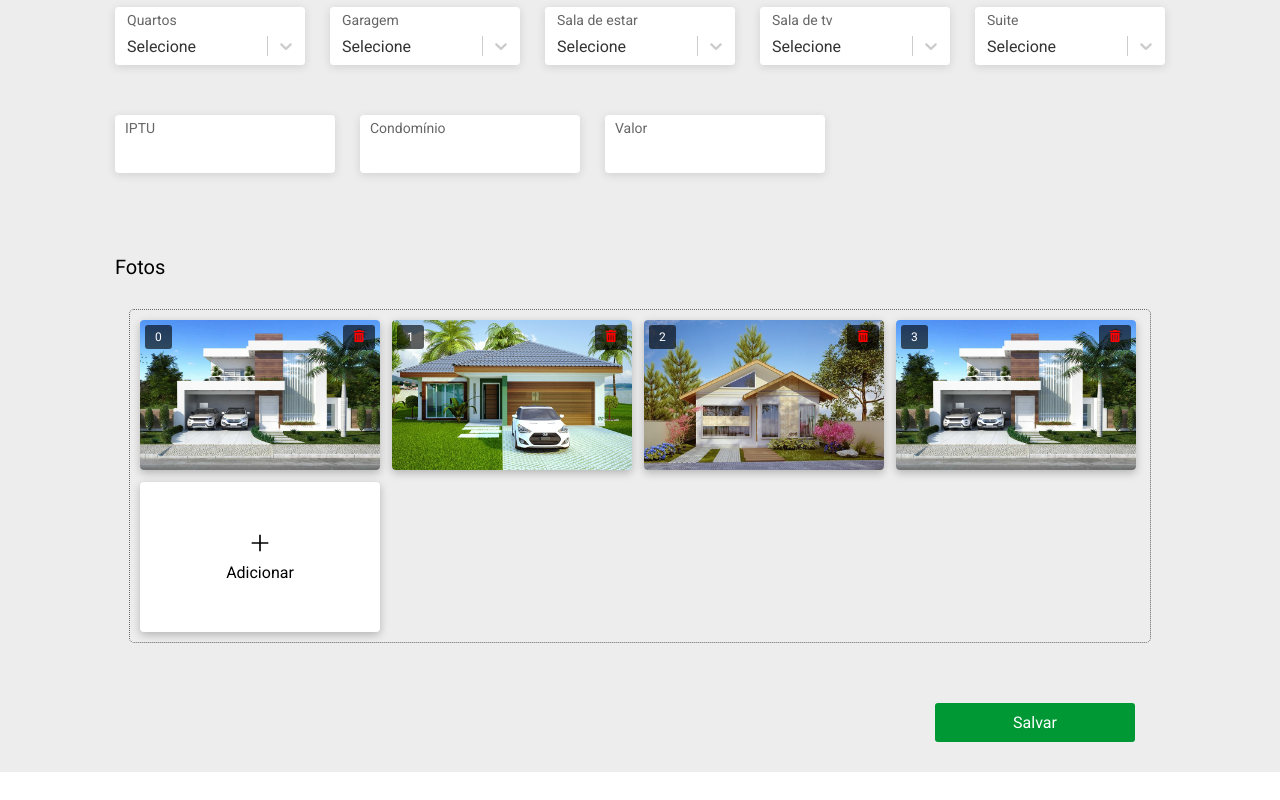
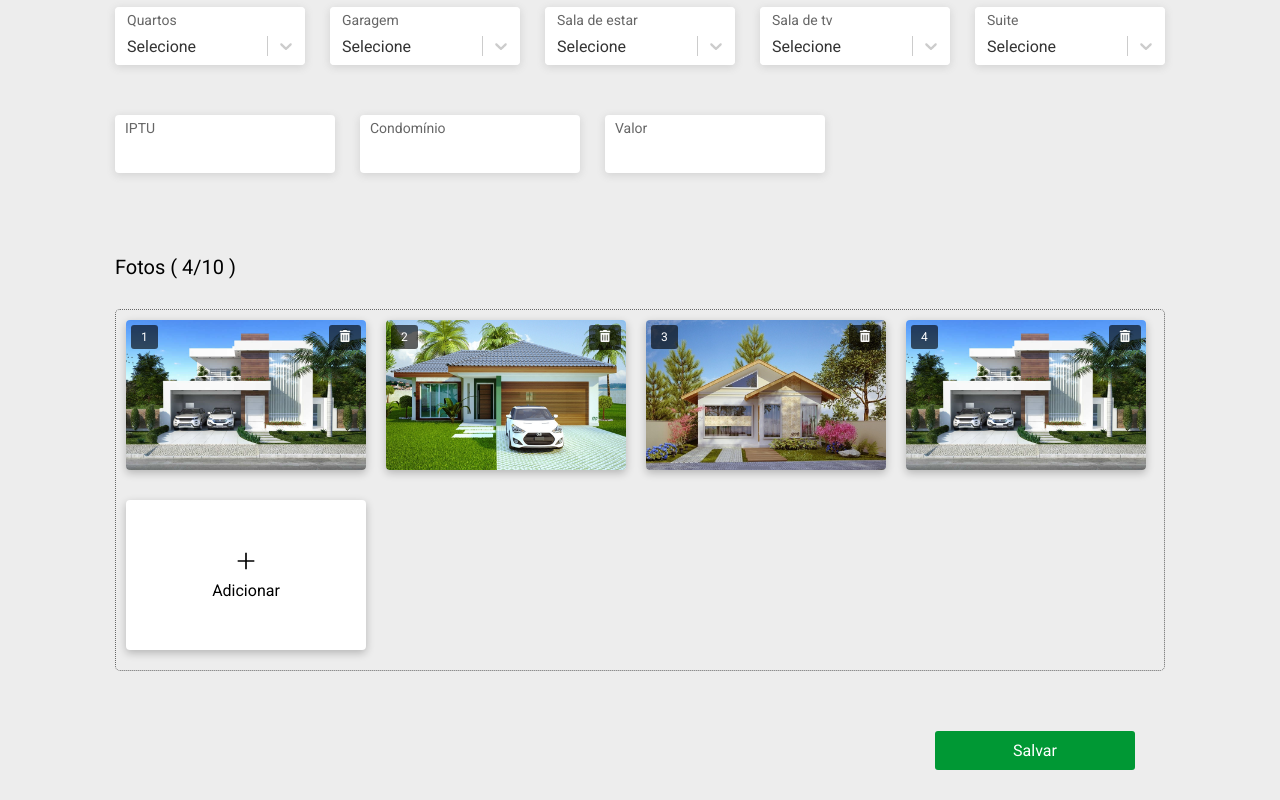
Before and after one commit to erickeira/imoveis, a Next.js app: page /admin/novoimovel in a window 1280 px wide. Shown: the part 810-1610 px from the top of the page. Before the commit the page ends 1582 px from the top, so only its background shows below. Built offline with nearby package versions, Linux system fonts and the light colour scheme.

Commit message:
grid fotos correto

```diff
--- a/pages/admin/components/fotos/fotos.module.scss
+++ b/pages/admin/components/fotos/fotos.module.scss
@@ -4,15 +4,15 @@
         margin: 10px 0;
     }
     .gridContainer{
-        min-height: 200px;
+        min-height: 340px;
         min-width: 300px;
-        max-width: 1000px;
+        max-width: 1050px;
         border: 1px dotted #666;
         margin: 30px auto;
         border-radius: 5px;
         position: relative;
         display: flex;
-        gap: 12px;
+        gap: 20px;
         flex-wrap: wrap;
         padding: 10px;
         .containerImagem{
@@ -48,9 +48,23 @@
                 top: 5px;
                 padding: 5px 10px;
                 border-radius: 3px;
+                color: rgb(247, 247, 247);
+                font-size: 12px;
+                cursor:auto;
+            }
+            .deleteContainer:hover{
                 color: rgb(255, 0, 0);
-                font-size: 12px;
             }
+            .imagem{
+                height: 100%;
+            }
+        }
+        .addContainer{
+            margin: auto;
+            flex-direction: column;
+            display: flex;
+            align-items: center;
+            gap: 20px;
         }
         .containerDragActive{
             position: absolute;
--- a/pages/admin/components/fotos/index.js
+++ b/pages/admin/components/fotos/index.js
@@ -6,19 +6,19 @@ import { FaTrashAlt } from 'react-icons/fa'
 import { useDrag, useDrop } from "react-dnd";
 import { useRef, useState, useCallback, createRef, useEffect } from 'react';
 import Dropzone, {useDropzone} from 'react-dropzone';
+import {BsCardImage} from 'react-icons/bs'
 
 export default function Fotos(props){
     const dropzoneRef = createRef();
     const { fotos, callbackchange } = props
-    console.log(fotos)
-    const [segurandoFoto, setSegurandoFoto] = useState(false)
+
     const onDrop = (files) => incluirFotos(files)
     function incluirFotos(files){
         files.map((file) => {
+            if(fotos.length == 10) return
             const reader = new FileReader();
             reader.onload = function (e) {
                 let novasImagens = fotos
-                // novasImagens.push(e.target.result)
                 novasImagens.push(e)
                 callbackchange(novasImagens)
             };
@@ -41,28 +41,17 @@ export default function Fotos(props){
         },
         onDrop,
         noClick: fotos.length ? true : false,
-        noDrag: segurandoFoto ? true : false,
+        noDrag: fotos.length ? true : false
     });
 
-    useEffect(() => {
-        if(segurandoFoto){
-            setTimeout(() => {
-                setSegurandoFoto(false)
-            }, 4000);
-        }
-    },[segurandoFoto])
-
     function mudarFotos(hoverItem, dragitem){
-        if(isDragActive) return
         let novasImagens = fotos
         let from = hoverItem.index
         let to = dragitem.index
         var el = novasImagens[from];
-        console.log(novasImagens)
         novasImagens.splice(from, 1);
         novasImagens.splice(to, 0, el);
         callbackchange(novasImagens)
-
     }
 
     function removerImagem(index){
@@ -70,6 +59,7 @@ export default function Fotos(props){
         novasImagens.splice(index, 1);
         callbackchange(novasImagens)
     }
+
 
     const DragImagem = (e) => {
         const ref = useRef()
@@ -79,31 +69,28 @@ export default function Fotos(props){
             collect: monitor => ({
                 isDragging: monitor.isDragging(),
             }),
-            isDragging: (monitor) => {
-                if(!segurandoFoto) setSegurandoFoto(true)
-            },
-            end: () => {
-                if(segurandoFoto) setSegurandoFoto(false)
-            }
         })
         const [collectedProps, dropRef] = useDrop({
             accept: "CARD",
             hover(item,monitor){
                 if(item.index == e.index) return
                 mudarFotos(e,  item)
+                item.index = e.index
             },
+
         })
 
         dragRef(dropRef(ref));
+        console.log(isDragging, e.index)
         return(
             <div  ref={ref} style={{opacity: isDragging ? 0: 1}} className={styles.containerImagem}>
-                <span className={styles.imagemIndex}>{e.index}</span>
+                <span className={styles.imagemIndex}>{e.index + 1}</span>
                 <Image
                     // loader={loaderImg}
                     src={e.src}
                     alt="Casa"
                     fill
-                    className={styles.imagemHover}
+                    className={styles.imagem}
                     unoptimized
                 />
                 <div onClick={() => removerImagem(e.index)} className={styles.deleteContainer}>
@@ -113,18 +100,12 @@ export default function Fotos(props){
         )
     }
 
-    const files = acceptedFiles.map(file => (
-        <li key={file.path}>
-          {file.path} - {file.size} bytes
-        </li>
-      ));
-
     return(
         <div className={`${styles.container}`}>
-            <span className={`${styles.titulo}`}>Fotos</span>
-            <div {...getRootProps({className: 'dropzone'})} className={`${styles.gridContainer} `}>
-                {/* <input {...getInputProps()} /> */}
-                {isDragActive ? <div className={`${styles.containerDragActive} `}>Solte aqui</div> : null}
+            <span className={`${styles.titulo}`}>Fotos ( {fotos.length}/10 ) </span>
+            <div {...getRootProps({className: 'dropzone'})} style={{cursor: fotos.length ? 'default' : 'pointer'}} className={`${styles.gridContainer} `}>
+
+                {/* {isDragActive ? <div className={`${styles.containerDragActive} `}>Solte aqui</div> : null} */}
                 {
                     fotos.map((imagem, index) => {
                         return(
@@ -132,10 +113,24 @@ export default function Fotos(props){
                         )
                     })
                 }
-                <div {...getRootProps({className: 'dropzone'})} onClick={open} className={styles.containerImagem} style={{cursor: 'pointer'}}>
-                    <GrAdd size={20}/>
-                    <span>Adicionar</span>
-                </div>
+                {
+                    fotos.length && fotos.length < 10?
+                    <div {...getRootProps({className: 'dropzone'})} onClick={open} className={styles.containerImagem} style={{cursor: 'pointer'}}>
+                        <GrAdd size={20}/>
+                        <span>Adicionar</span>
+                    </div>
+                    :  null
+
+                }
+                {
+                    !fotos.length ?
+                    <div  className={styles.addContainer} style={{cursor: 'pointer'}}>
+                        <BsCardImage size={40}/>
+                        <span>Arraste ou clique para selecionar</span>
+                    </div>
+                    :null
+                }
+
             </div>
         </div>
     )
--- a/pages/admin/novoimovel/index.js
+++ b/pages/admin/novoimovel/index.js
@@ -8,8 +8,6 @@ import Head from "next/head";
 import Button from "../components/button";
 
 export default function Novoimovel(){
-
-
     const [dadosImovel, setDadosImovel] = useState({
         condicao: '',
         finalidade: '',
@@ -34,14 +32,13 @@ export default function Novoimovel(){
             "/imoveis/01.jpg",
             "/imoveis/02.jpg",
             "/imoveis/03.jpg",
-            "/imoveis/01.jpg"
+            "/imoveis/01.jpg",
         ]
     })
 
     function mudarDadosImovel(e){
         setDadosImovel({...dadosImovel, ...e})
     }
-
     return(
         <>
         <Head>
```
Also changed, not shown: pages/admin/components/fotos/teste.js (added).
